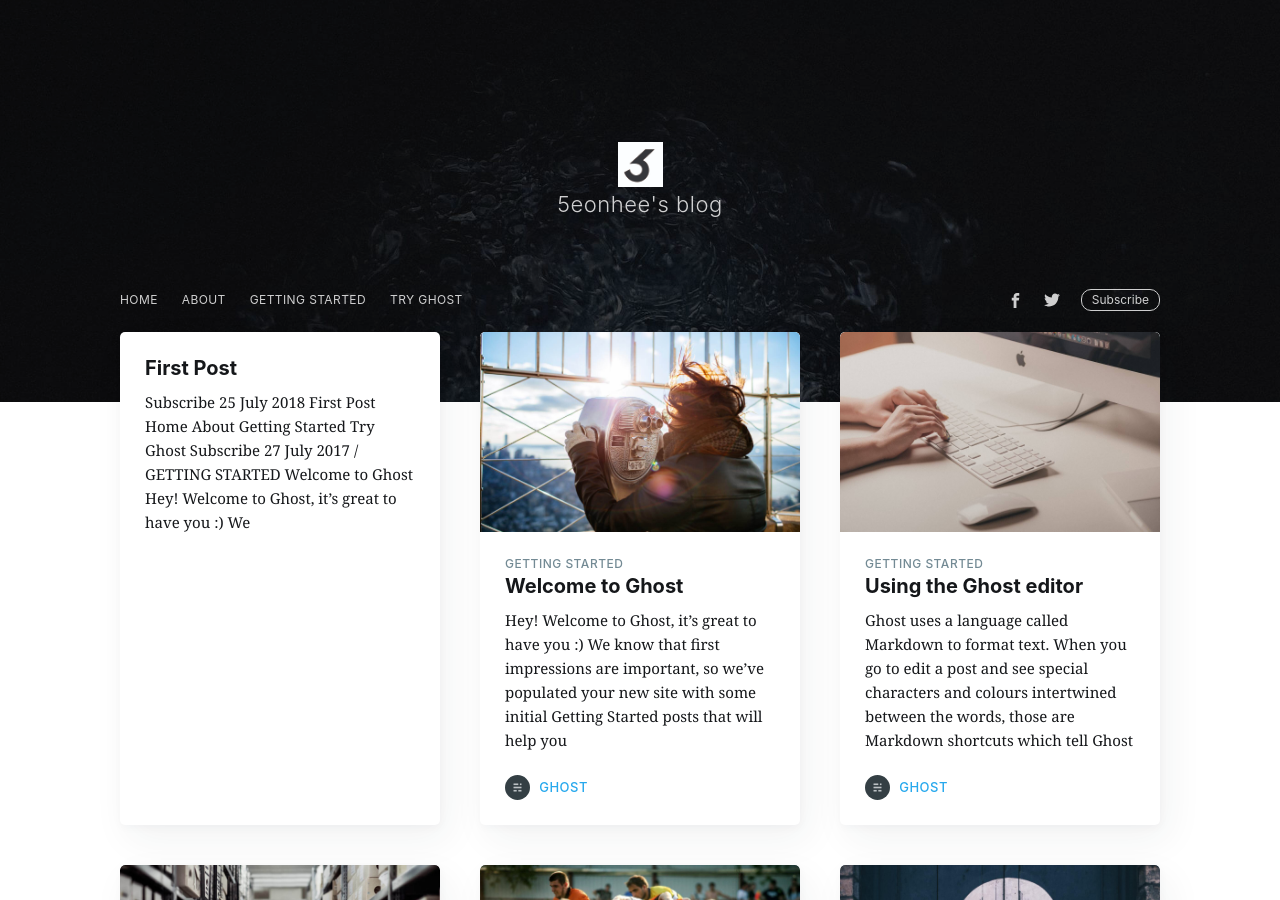
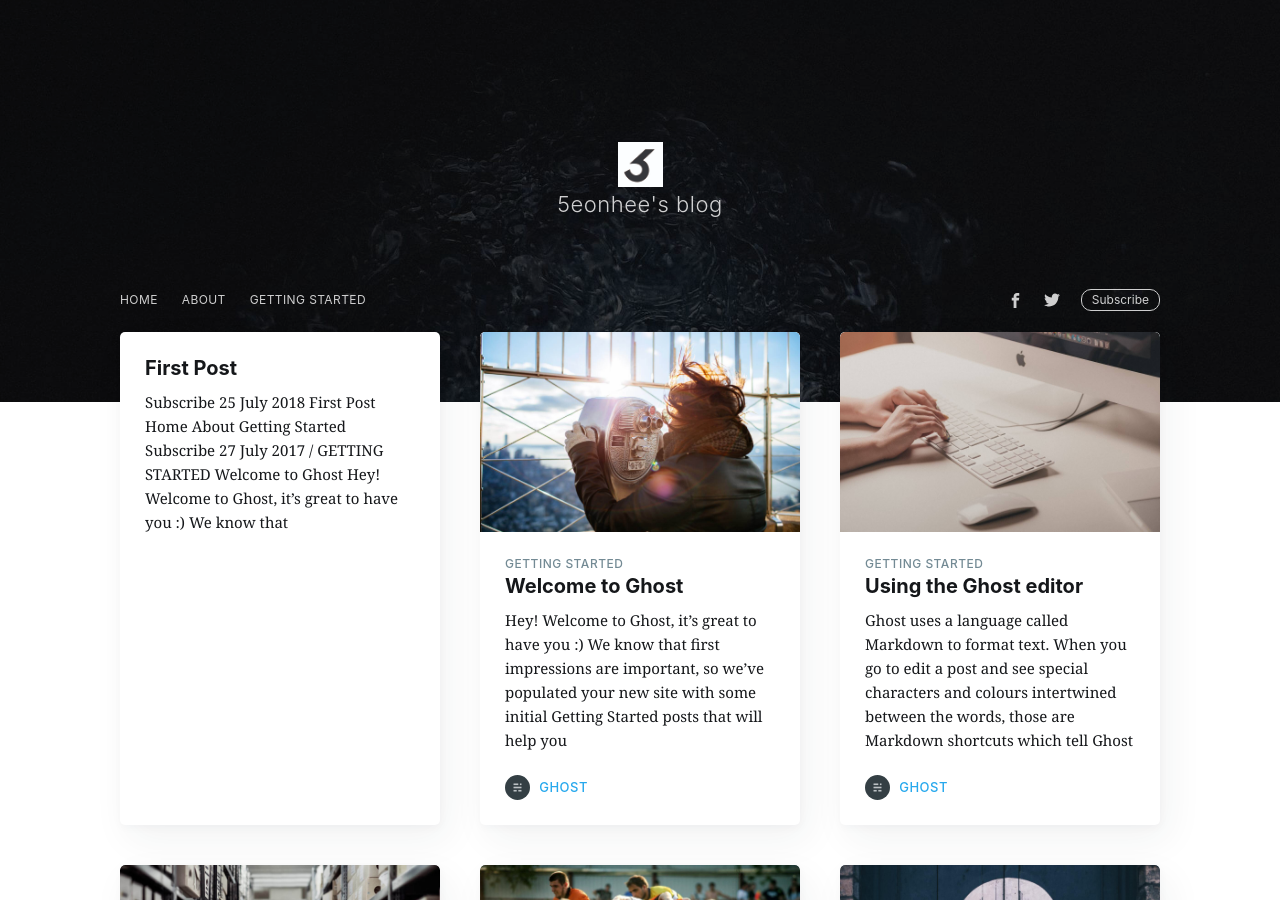
Before and after one commit to 5eonhee/5eonhee.github.io, a Jekyll site: the page built from index.html, in a window 1280 px wide and 900 px high. Built offline with Jekyll 4.4.1, drawn with Linux system fonts in a browser that asks for light colours; nearby versions of some CDN libraries; the list of posts is cut into pages by our own code; comment, search, counter and statistics services are not loaded.

Commit message:
Update navigation.html

```diff
--- a/_includes/navigation.html
+++ b/_includes/navigation.html
@@ -2,5 +2,5 @@
     <li class="nav-home" role="menuitem"><a href="{{site.baseurl}}">Home</a></li>
     <li class="nav-about" role="menuitem"><a href="{{site.baseurl}}about/">About</a></li>
     <li class="nav-getting-started" role="menuitem"><a href="{{site.baseurl}}tag/getting-started/">Getting Started</a></li>
-    <li class="nav-try-ghost" role="menuitem"><a href="https://ghost.org">Try Ghost</a></li>
+    <!-- <li class="nav-try-ghost" role="menuitem"><a href="https://ghost.org">Try Ghost</a></li> -->
 </ul>
```
